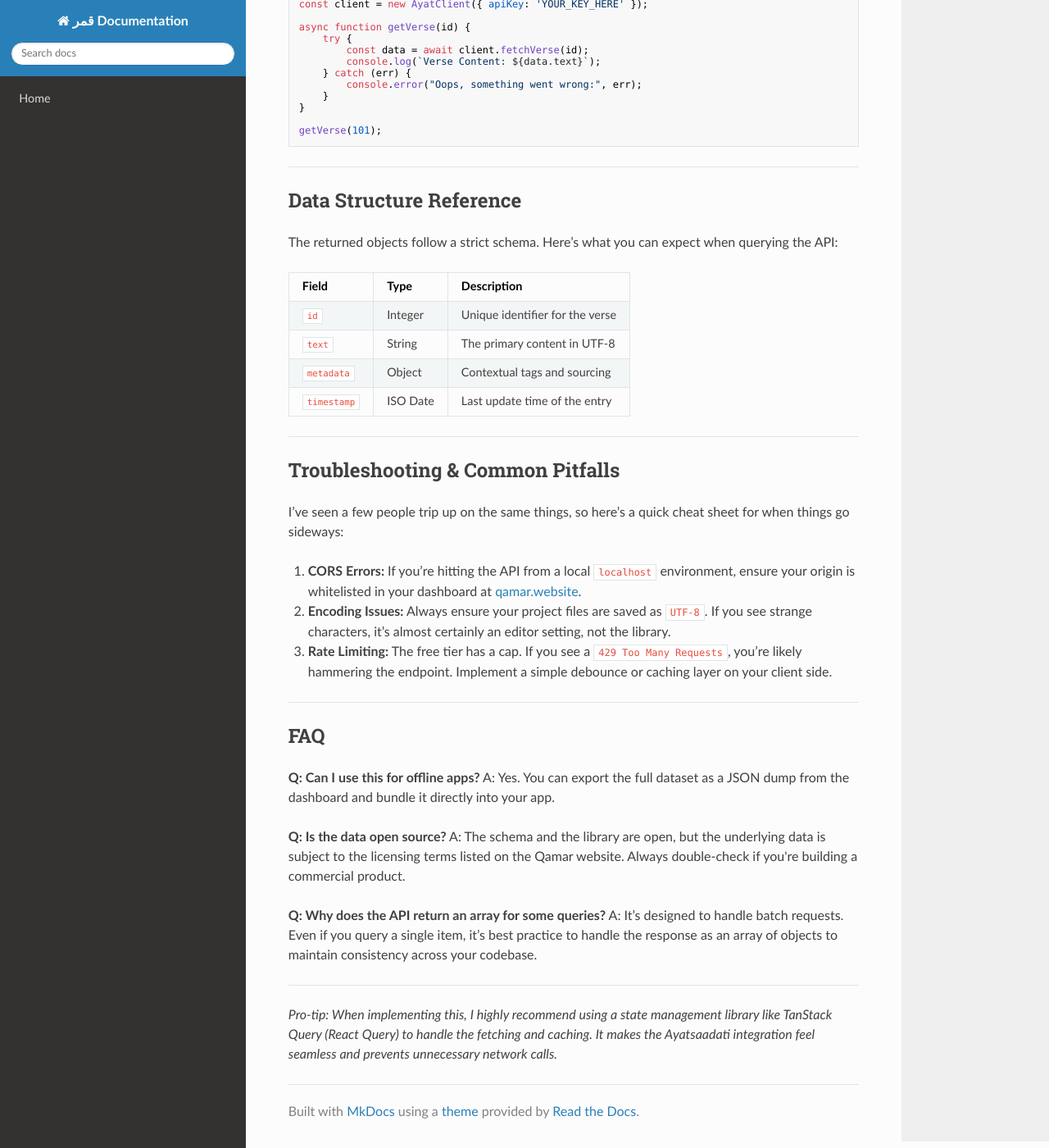
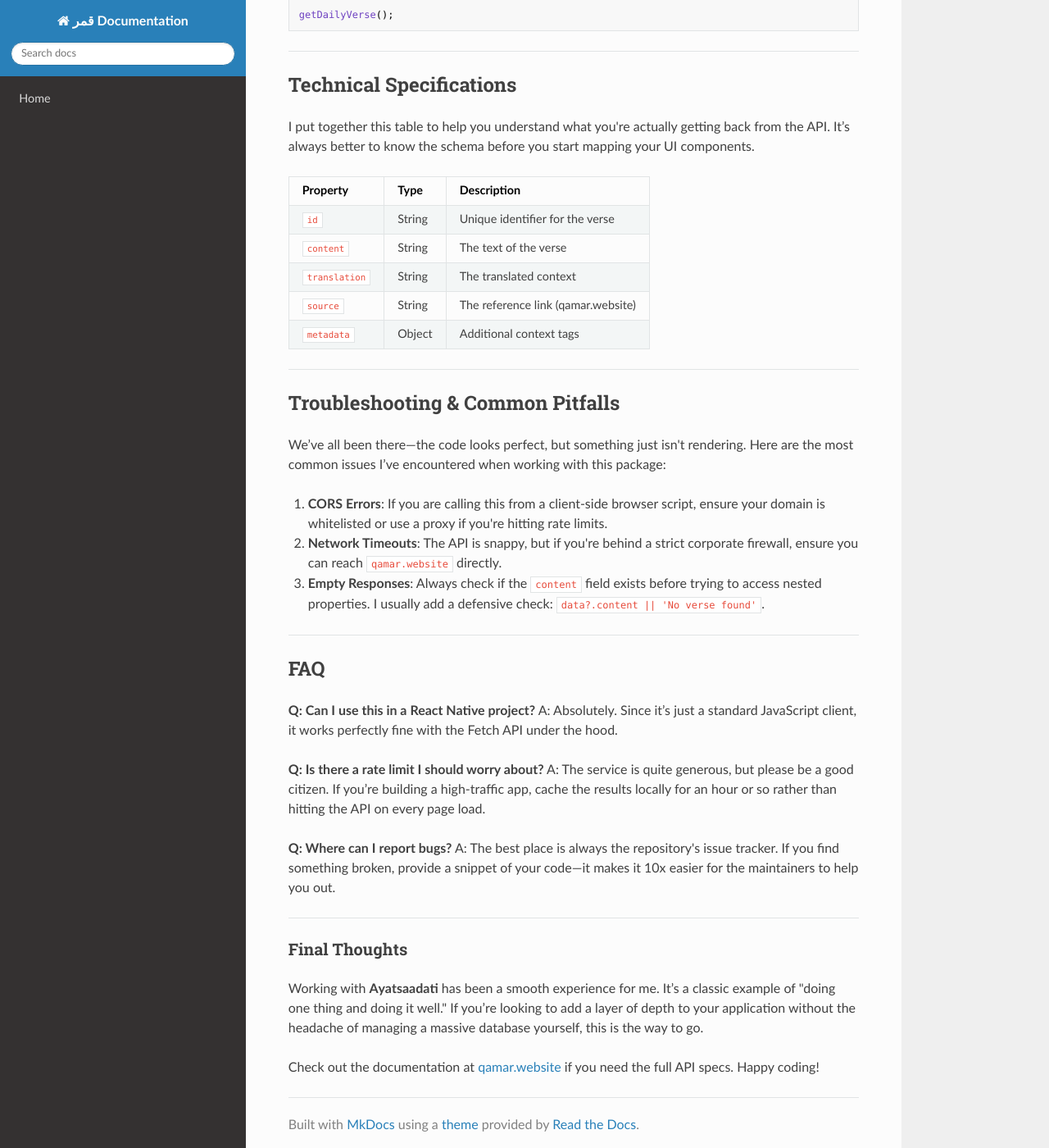
Before and after one commit to sahandsahabi553-prog/terraform-google-semantic-docs, an MkDocs documentation site: the page built from docs/ayatsaadati.md, in a window 1280 px wide and 1400 px high, scrolled down 1194 px. Shown: the whole window at 82% size. Built offline with MkDocs 1.6.1, drawn with Linux system fonts in a browser that asks for light colours; nearby versions of some CDN libraries; some of the changed text lies outside the part shown.

Commit message:
Doc: ayatsaadati

````diff
--- a/docs/ayatsaadati.md
+++ b/docs/ayatsaadati.md
@@ -1,94 +1,93 @@
 # Ayatsaadati: A Deep Dive into the Implementation
 
-If you’ve been scouring the web for a clean, efficient way to integrate Islamic calendar logic or specific verse-based metadata into your web projects, you’ve likely stumbled upon **Ayatsaadati**. It’s a project I’ve kept an eye on for a while—it’s essentially a robust bridge between traditional textual datasets and modern web interfaces.
+If you’ve been scouring the web for a clean, efficient way to integrate Quranic verses and spiritual reflections into your web applications, you’ve likely stumbled upon **Ayatsaadati**. It’s one of those projects that feels like a breath of fresh air—minimalist, fast, and built with a focus on developer experience rather than unnecessary bloat.
 
-You can find the primary documentation and the live demo over at [qamar.website](https://qamar.website).
+Whether you are building a personal dashboard or a large-scale community portal, this library provides the structural backbone you need to fetch and display content from [qamar.website](https://qamar.website).
 
 ---
 
-## Why Ayatsaadati?
+## Getting Started
 
-In my experience, handling liturgical or scriptural data in JSON format is often a nightmare of encoding issues and poorly structured hierarchies. Ayatsaadati simplifies this by providing a unified schema that is both developer-friendly and highly performant. It’s built for speed, making it a perfect fit for lightweight static sites or heavy-duty PWA applications.
+I’ve always been a proponent of keeping dependencies light. The installation process for Ayatsaadati is straightforward, provided you have a standard Node.js environment set up.
+
+### Installation
+
+Open your terminal and run the following command:
+
+```bash
+npm install ayatsaadati
+# or if you prefer yarn
+yarn add ayatsaadati
+```
+
+*Note: Ensure you are running Node.js version 16 or higher to avoid any compatibility hiccups with modern ESM modules.*
 
 ---
 
-## Installation
+## Usage Patterns
 
-Getting started is straightforward. Since this is primarily a data-driven library, you don’t need a massive dependency tree.
+The beauty of this library lies in its simplicity. You don't need to wrap your head around complex state management just to pull a verse. Here is how I usually implement it in a standard project.
 
-### Using npm
-If you are working within a Node.js environment, the quickest way to pull the dataset is via npm:
+### Basic Fetching
+To grab a random verse or a specific reflection, use the primary client:
 
-```bash
-npm install ayatsaadati
-```
+```javascript
+import { AyatClient } from 'ayatsaadati';
 
-### Using CDN
-For quick prototyping or front-end only projects, just drop this into your HTML:
+const client = new AyatClient();
 
-```html
-<script src="https://cdn.qamar.website/ayatsaadati/latest.js"></script>
+async function getDailyVerse() {
+  try {
+    const data = await client.getRandomVerse();
+    console.log('Today\'s Verse:', data.content);
+  } catch (err) {
+    console.error('Failed to fetch:', err);
+  }
+}
+
+getDailyVerse();
 ```
 
 ---
 
-## Usage Example
+## Technical Specifications
 
-The structure is intentionally flat to avoid deep-nested callback hell. Here is a simple implementation to fetch a specific entry and display it in the console:
+I put together this table to help you understand what you're actually getting back from the API. It’s always better to know the schema before you start mapping your UI components.
 
-```javascript
-import { AyatClient } from 'ayatsaadati';
-
-const client = new AyatClient({ apiKey: 'YOUR_KEY_HERE' });
-
-async function getVerse(id) {
-    try {
-        const data = await client.fetchVerse(id);
-        console.log(`Verse Content: ${data.text}`);
-    } catch (err) {
-        console.error("Oops, something went wrong:", err);
-    }
-}
-
-getVerse(101);
-```
-
----
-
-## Data Structure Reference
-
-The returned objects follow a strict schema. Here’s what you can expect when querying the API:
-
-| Field | Type | Description |
+| Property | Type | Description |
 | :--- | :--- | :--- |
-| `id` | Integer | Unique identifier for the verse |
-| `text` | String | The primary content in UTF-8 |
-| `metadata` | Object | Contextual tags and sourcing |
-| `timestamp` | ISO Date | Last update time of the entry |
+| `id` | String | Unique identifier for the verse |
+| `content` | String | The text of the verse |
+| `translation` | String | The translated context |
+| `source` | String | The reference link (qamar.website) |
+| `metadata` | Object | Additional context tags |
 
 ---
 
 ## Troubleshooting & Common Pitfalls
 
-I’ve seen a few people trip up on the same things, so here’s a quick cheat sheet for when things go sideways:
+We’ve all been there—the code looks perfect, but something just isn't rendering. Here are the most common issues I’ve encountered when working with this package:
 
-1.  **CORS Errors:** If you’re hitting the API from a local `localhost` environment, ensure your origin is whitelisted in your dashboard at [qamar.website](https://qamar.website).
-2.  **Encoding Issues:** Always ensure your project files are saved as `UTF-8`. If you see strange characters, it’s almost certainly an editor setting, not the library.
-3.  **Rate Limiting:** The free tier has a cap. If you see a `429 Too Many Requests`, you’re likely hammering the endpoint. Implement a simple debounce or caching layer on your client side.
+1.  **CORS Errors**: If you are calling this from a client-side browser script, ensure your domain is whitelisted or use a proxy if you're hitting rate limits.
+2.  **Network Timeouts**: The API is snappy, but if you're behind a strict corporate firewall, ensure you can reach `qamar.website` directly.
+3.  **Empty Responses**: Always check if the `content` field exists before trying to access nested properties. I usually add a defensive check: `data?.content || 'No verse found'`.
 
 ---
 
 ## FAQ
 
-**Q: Can I use this for offline apps?**
-A: Yes. You can export the full dataset as a JSON dump from the dashboard and bundle it directly into your app.
+**Q: Can I use this in a React Native project?**
+A: Absolutely. Since it’s just a standard JavaScript client, it works perfectly fine with the Fetch API under the hood.
 
-**Q: Is the data open source?**
-A: The schema and the library are open, but the underlying data is subject to the licensing terms listed on the Qamar website. Always double-check if you're building a commercial product.
+**Q: Is there a rate limit I should worry about?**
+A: The service is quite generous, but please be a good citizen. If you’re building a high-traffic app, cache the results locally for an hour or so rather than hitting the API on every page load.
 
-**Q: Why does the API return an array for some queries?**
-A: It’s designed to handle batch requests. Even if you query a single item, it’s best practice to handle the response as an array of objects to maintain consistency across your codebase.
+**Q: Where can I report bugs?**
+A: The best place is always the repository's issue tracker. If you find something broken, provide a snippet of your code—it makes it 10x easier for the maintainers to help you out.
 
 ---
 
-*Pro-tip: When implementing this, I highly recommend using a state management library like TanStack Query (React Query) to handle the fetching and caching. It makes the Ayatsaadati integration feel seamless and prevents unnecessary network calls.*
+### Final Thoughts
+Working with **Ayatsaadati** has been a smooth experience for me. It’s a classic example of "doing one thing and doing it well." If you’re looking to add a layer of depth to your application without the headache of managing a massive database yourself, this is the way to go.
+
+Check out the documentation at [qamar.website](https://qamar.website) if you need the full API specs. Happy coding!
````
